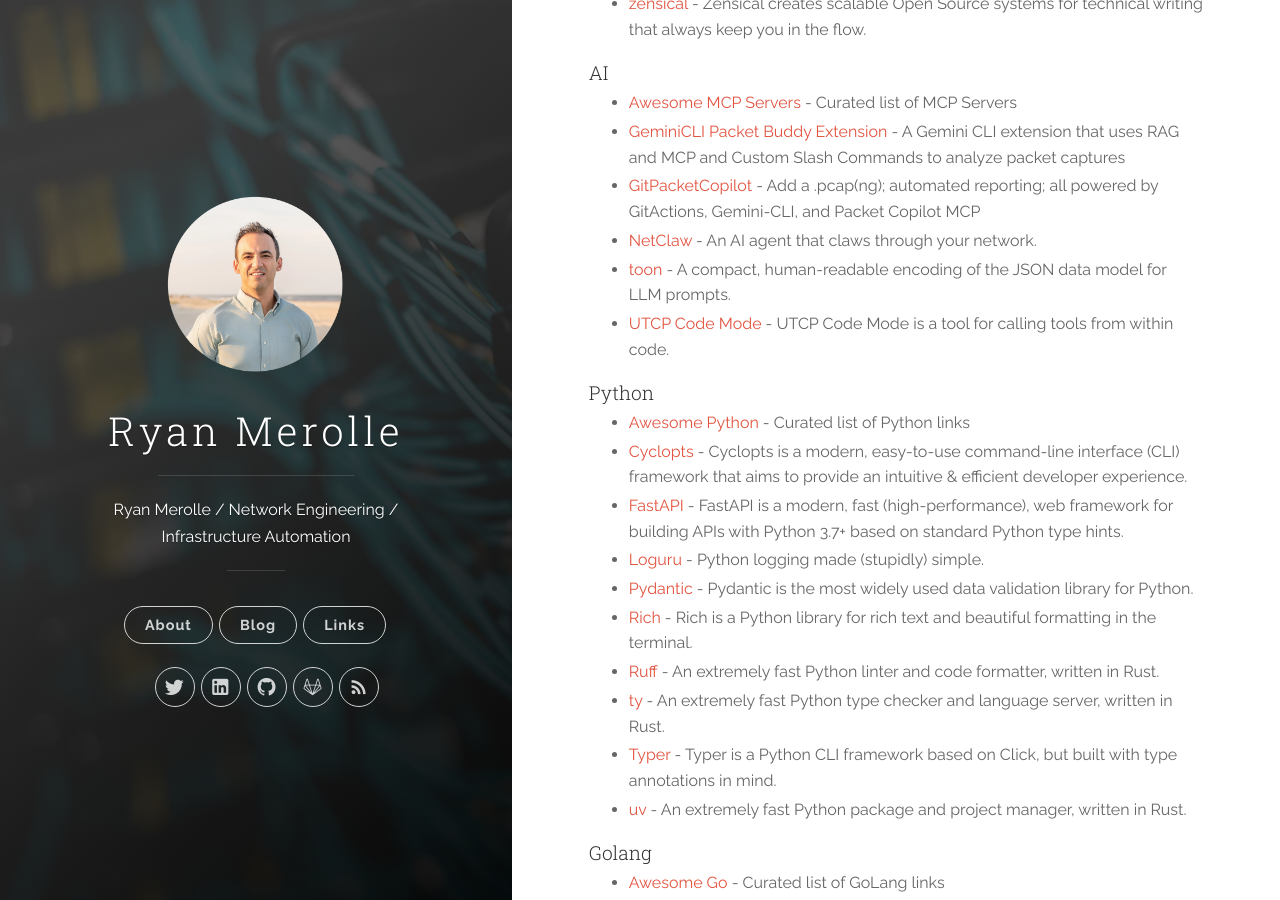
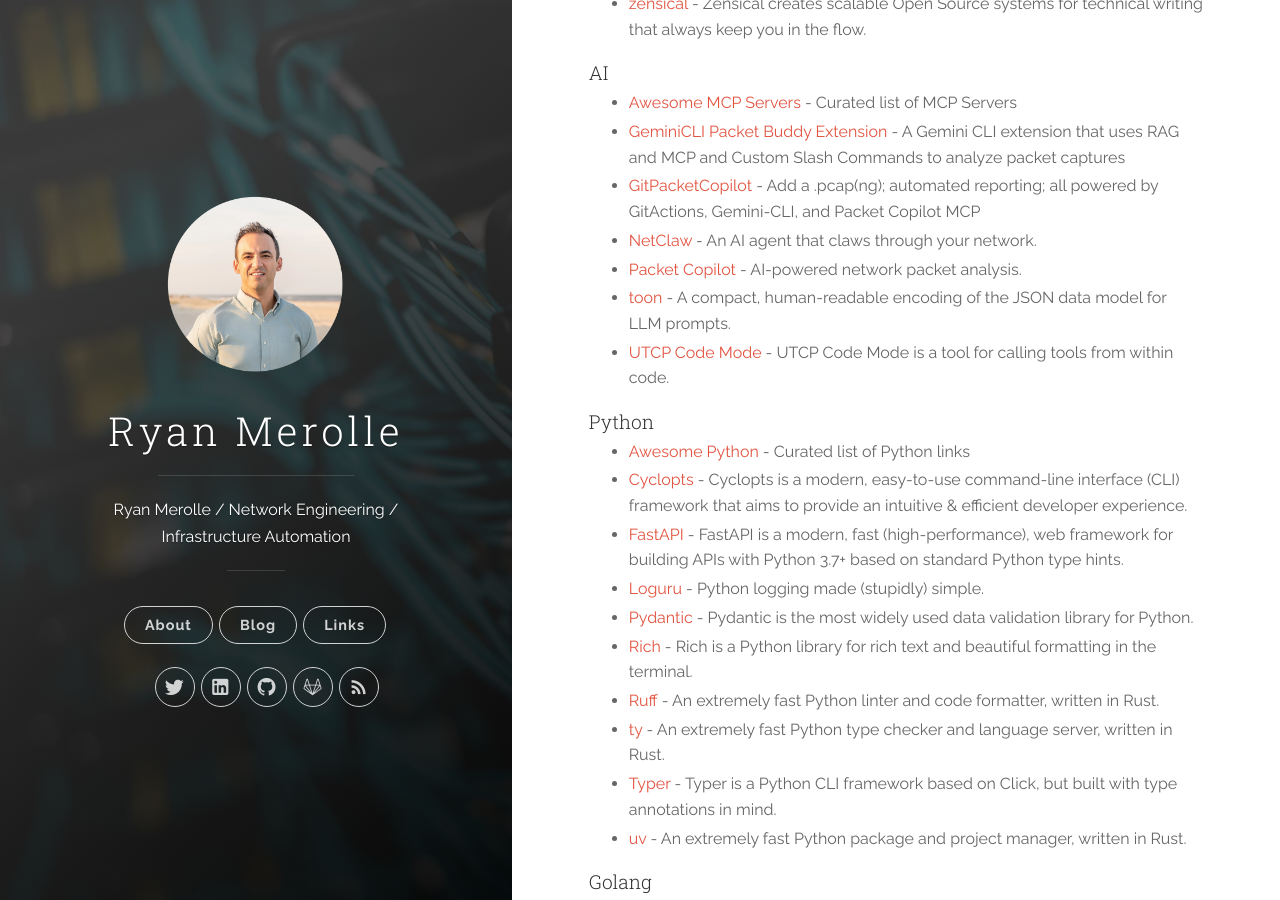
Before and after one commit to ryanmerolle/ryanmerolle.github.io, a Jekyll site: the page built from _pages/links_projects.md, in a window 1280 px wide and 900 px high, scrolled down 1269 px. Built offline with Jekyll 4.4.1, drawn with Linux system fonts in a browser that asks for light colours.

Commit message:
add Packet Copilot

```diff
--- a/_data/links_projects.yml
+++ b/_data/links_projects.yml
@@ -127,6 +127,10 @@ ai:
     url: https://github.com/automateyournetwork/GeminiCLI_Packet_Buddy_Extension
     description: A Gemini CLI extension that uses RAG and MCP and Custom Slash Commands to analyze packet captures
 
+  - name: Packet Copilot
+    url: https://packetcopilot.selector.ai
+    description: AI-powered network packet analysis.
+
 python:
   - name: FastAPI
     url: https://fastapi.tiangolo.com
```
